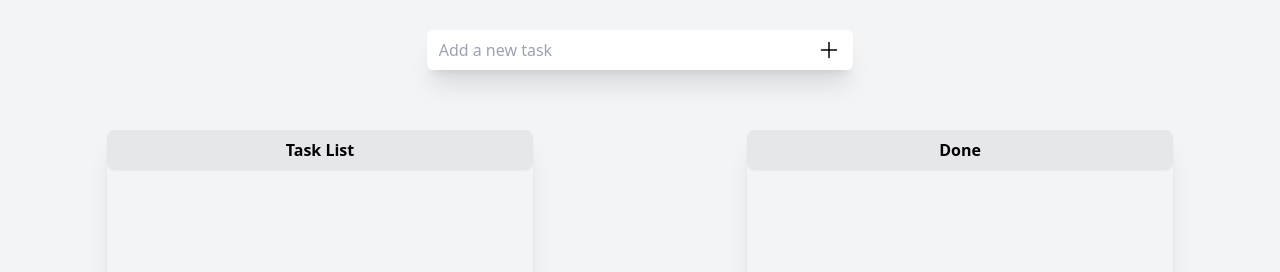
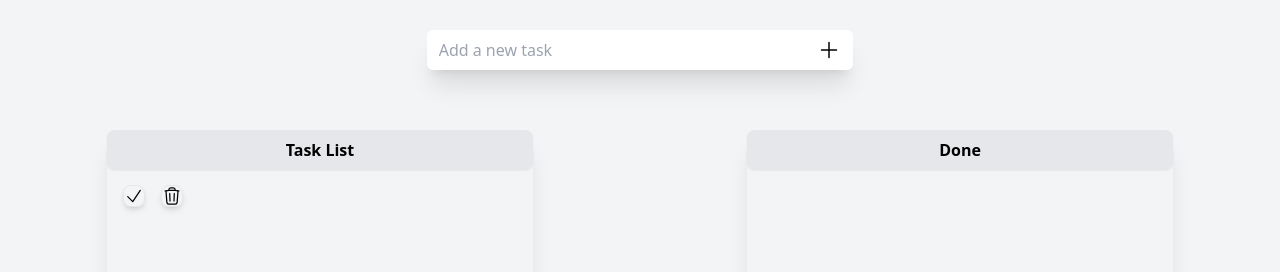
Before and after one commit to pakerchang/vue-todo-ts, a Vue app: page / in a window 1280 px wide. Both pictures are taken after a click on the button 829 px from the left and 50 px from the top of the page. Shown: the top 272 px of the page. Built offline with nearby package versions, Linux system fonts and the light colour scheme.

Commit message:
feat(task): Add Task data event.

```diff
--- a/src/App.vue
+++ b/src/App.vue
@@ -1,13 +1,26 @@
 <script setup lang="ts">
+import { reactive, watch } from 'vue'
 import LayoutPublic from "@/components/layout/LayoutPublic.vue";
 import AddTask from '@/components/AddTask.vue'
 import TaskList from '@/components/TaskList.vue'
 
+const tasks = reactive<{ taskData: string[], checkData: string[] }>({
+  taskData: [],
+  checkData: [],
+})
+
+const getUpData = (data: string) => tasks.taskData = [...tasks.taskData, data]
+
+const updateTaskData = (index: number) => {
+  tasks.checkData = [...tasks.checkData, tasks.taskData[index]]
+  tasks.taskData.splice(index, 1)
+}
+const updateCheckData = (index: number) => tasks.checkData.splice(index, 1)
 </script>
 
 <template>
   <LayoutPublic>
-    <AddTask />
-    <TaskList />
+    <AddTask @updateData="getUpData" />
+    <TaskList :data="tasks" @updateDeleteData="updateCheckData" @updateTaskData="updateTaskData" />
   </LayoutPublic>
 </template>
--- a/src/components/AddTask.vue
+++ b/src/components/AddTask.vue
@@ -1,12 +1,23 @@
 <script setup lang="ts">
+import { ref, } from 'vue'
 import LayoutAddTask from './layout/LayoutAddTask.vue';
 import { PlusIcon } from '@heroicons/vue/24/outline'
+
+const inputQuery = ref<string>('')
+const emit = defineEmits(['updateData'])
+
+const handleUpdate = (): void => {
+  emit("updateData", inputQuery.value)
+  inputQuery.value = ""
+}
 </script>
 
 <template>
   <LayoutAddTask>
-    <input class="w-full rounded-lg px-3 py-2 focus:outline-none" type="text" placeholder="Add a new task" />
-    <button class="w-6 h-6 mr-3 hover:rounded-lg hover:bg-gray-100" type="submit">
+    <input class="w-full rounded-lg px-3 py-2 focus:outline-none" type="text" placeholder="Add a new task"
+      @change="(e: Event) => { inputQuery = (e.target as HTMLInputElement).value }" @keyup.enter="handleUpdate"
+      :value="inputQuery" />
+    <button class=" w-6 h-6 mr-3 hover:rounded-lg hover:bg-gray-100" @click="handleUpdate">
       <PlusIcon class="w-6 h-6" />
     </button>
   </LayoutAddTask>
--- a/src/components/TaskList.vue
+++ b/src/components/TaskList.vue
@@ -1,20 +1,31 @@
 <script setup lang="ts">
+import { ref } from 'vue'
 import LayoutList from "@/components/layout/LayoutList.vue";
 import List from "@/components/shared/List.vue"
 import { CheckIcon, TrashIcon } from '@heroicons/vue/24/outline'
+
+const props = defineProps<{ data: any }>()
+const emits = defineEmits(['updateDeleteData', 'updateTaskData'])
+const taskIndex = ref<number>(0)
+
+const getItemIndex = (data: number) => taskIndex.value = data
+
+const handleTaskCheck = (): void => emits('updateTaskData', taskIndex.value)
+const handleTaskDelete = (): void => emits("updateDeleteData", taskIndex.value)
+
 </script>
 <template>
   <LayoutList>
-    <List title="Task List">
-      <button class="rounded-lg border shadow-md mr-4">
+    <List title="Task List" :data="data.taskData" @update="getItemIndex">
+      <button class="rounded-lg border shadow-md mr-4" @click="handleTaskCheck">
         <CheckIcon class="w-5 h-5" />
       </button>
-      <button class="rounded-lg border shadow-md ">
+      <button class="rounded-lg border shadow-md" @click="handleTaskDelete">
         <TrashIcon class="w-5 h-5" />
       </button>
     </List>
-    <List title="Done">
-      <button class="rounded-lg border shadow-md ">
+    <List title="Done" :data="data.checkData" @update="getItemIndex">
+      <button class="rounded-lg border shadow-md" @click="handleTaskDelete">
         <TrashIcon class="w-5 h-5" />
       </button>
     </List>
--- a/src/components/shared/List.vue
+++ b/src/components/shared/List.vue
@@ -3,13 +3,18 @@ const props = defineProps({
   title: String,
   data: Array
 })
+const emits = defineEmits(['update'])
+
+const updateIndex = (index: number): void => emits("update", index)
+
 </script>
 
 <template>
   <div class="w-1/3 h-full flex-col shadow-xl rounded-lg">
     <h2 class="text-center font-bold py-2 shadow-sm rounded-lg bg-gray-200">{{ title }}</h2>
     <!-- How to bind map key in typescript ? -->
-    <div class="h-8 flex px-4 justify-between items-center my-3" v-for="(item, index) in data" :key:string="item">
+    <div ref="el" class="h-8 flex px-4 justify-between items-center my-3" v-for="(item, index) in data"
+      :key:string="item" @click="updateIndex(index)">
       {{ item }}
       <div>
         <slot></slot>
```
